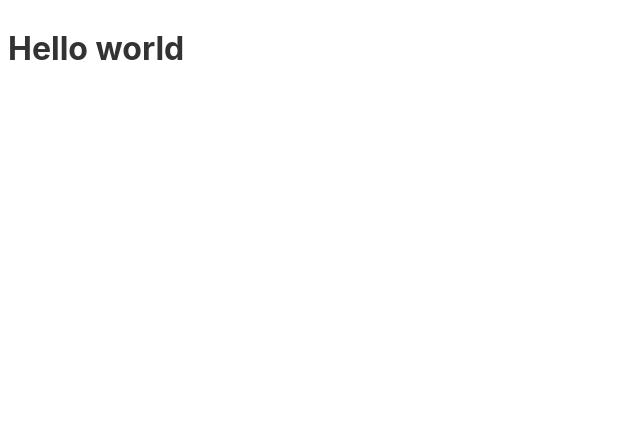
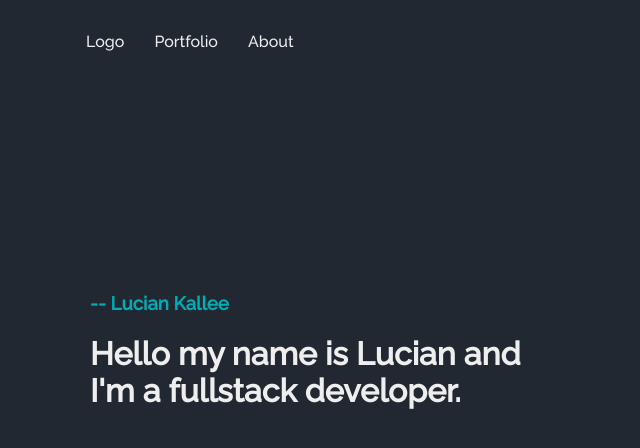
Before and after one commit to DJkal11/kallees-Portfolio, a Svelte app: page / in a window 1280 px wide. Shown: the top 448 px of the page, without its empty margins (0-640 px from the left). Built offline with nearby package versions, Linux system fonts and the light colour scheme.

Commit message:
Created the landing page.

```diff
--- a/public/global.css
+++ b/public/global.css
@@ -7,7 +7,6 @@ html, body {
 body {
 	color: #333;
 	margin: 0;
-	padding: 8px;
 	box-sizing: border-box;
 	font-family: -apple-system, BlinkMacSystemFont, "Segoe UI", Roboto, Oxygen-Sans, Ubuntu, Cantarell, "Helvetica Neue", sans-serif;
 }
--- a/src/App.svelte
+++ b/src/App.svelte
@@ -1,14 +1,58 @@
 <script>
-	export let name;
 </script>
 
-<h1>Hello world</h1>
+<div class="main">
+  <div class="header">
+    <nav>
+      <ul>
+        <li href="">Logo</li>
+        <li href="portfolio">Portfolio</li>
+        <li href="about">About</li>
+      </ul>
+    </nav>
+    <div class="intro">
+      <h3 class="name">-- Lucian Kallee</h3>
+      <h1>Hello my name is Lucian and I'm a fullstack developer.</h1>
+    </div>
+  </div>
+</div>
 
 <style>
-	main {
-		text-align: center;
-		padding: 1em;
-		max-width: 240px;
-		margin: 0 auto;
-	}
+	@import url('https://fonts.googleapis.com/css2?family=Raleway:wght@500&display=swap');
+  .header {
+    font-family: 'Raleway', sans-serif;
+	color: #EEEEEE;
+  }
+
+  .main{
+	  height: 100vh;
+	  background-color: #222831;
+  }
+
+  .intro{
+	  padding: 90px;
+	  margin-top: 100px;
+	  margin-right:50%;
+  }
+
+  nav{
+	text-align: center;
+    padding: 1em;
+	margin: 0 auto;
+  }
+
+  ul {
+    list-style-type: none;
+	overflow: hidden;
+	display: flex;
+	flex-direction: row;
+  }
+   li{
+	   padding-left:30px ;
+	   cursor: pointer;
+   }
+
+   .name{
+	color: #00ADB5;
+   }
 </style>
```
Also changed, not shown: src/Pages/About.svelte (added), src/Pages/Portfolio.svelte (added).
